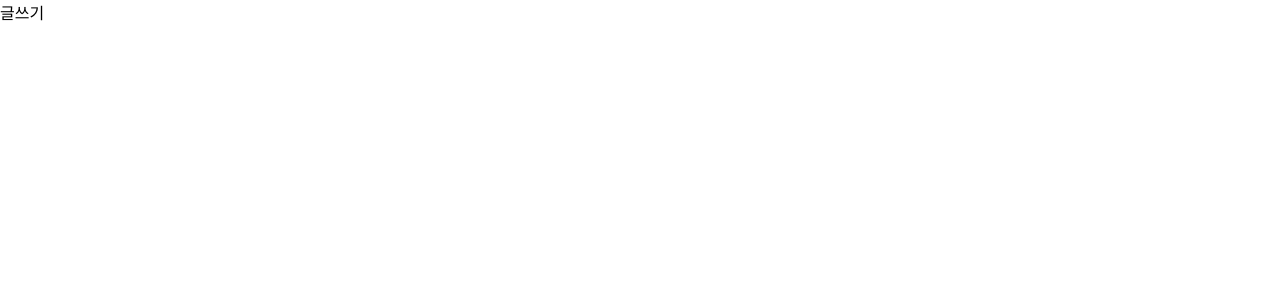
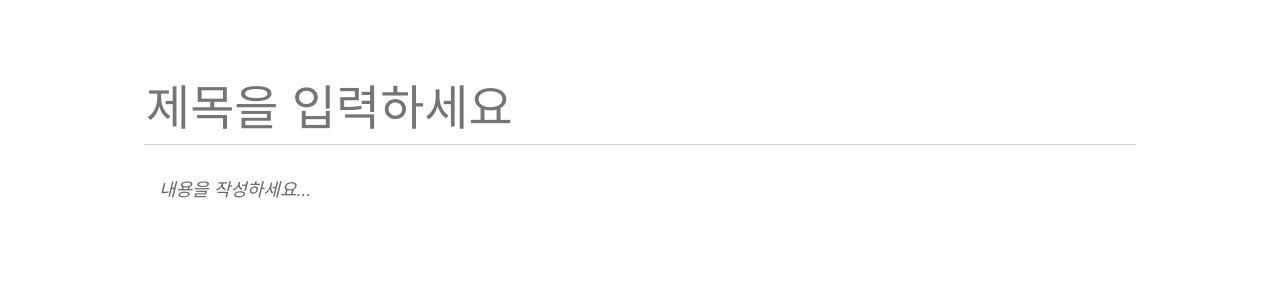
Before and after one commit to Mun94/react-blog-app, a React (Create React App) app in the folder blog-frontend/: page /write in a window 1280 px wide. Shown: the top 300 px of the page. Built offline with nearby package versions, Linux system fonts and the light colour scheme.

Commit message:
DONE | 에디터 UI 구현

```diff
--- a/blog-frontend/package.json
+++ b/blog-frontend/package.json
@@ -5,6 +5,7 @@
   "dependencies": {
     "axios": "^0.19.0",
     "immer": "^3.1.3",
+    "quill": "^1.3.7",
     "react": "^16.8.6",
     "react-dom": "^16.8.6",
     "react-redux": "^7.1.0",
--- /dev/null
+++ b/blog-frontend/src/components/write/Editor.js
@@ -0,0 +1,64 @@
+import React, { useRef, useEffect } from 'react';
+import Quill from 'quill';
+import 'quill/dist/quill.bubble.css';
+import styled from 'styled-components';
+import palette from '../../lib/styles/palette';
+import Responsive from '../common/Responsive.js';
+
+const EditorBlock = styled(Responsive)`
+  padding-top: 5rem;
+  padding-bottom: 5rem;
+`;
+
+const TitleInput = styled.input`
+  font-size: 3rem;
+  outline: none;
+  padding-bottom: 0.5rem;
+  border: none;
+  border-bottom: 1px solid ${palette.gray[4]};
+  margin-bottom: 2rem;
+  width: 100%;
+`;
+
+const QuillWrapper = styled.div`
+  .ql-editor {
+    padding: 0;
+    min-height: 320px;
+    font-size: 1.125rem;
+    line-height: 1.5;
+  }
+  .ql-editor .ql-blank::before {
+    left: 0px;
+  }
+`;
+
+const Editor = () => {
+  const quillElement = useRef(null);
+  const quillInstance = useRef(null);
+
+  useEffect(() => {
+    quillInstance.current = new Quill(quillElement.current, {
+      theme: 'bubble',
+      placeholder: '내용을 작성하세요...',
+      modules: {
+        toolbar: [
+          [{ header: '1' }, { header: '2' }],
+          ['bold', 'italic', 'underline', 'strike'],
+          [{ list: 'ordered' }, { list: 'bullet' }],
+          ['blockquote', 'code-block', 'link', 'image'],
+        ],
+      },
+    });
+  }, []);
+
+  return (
+    <EditorBlock>
+      <TitleInput placeholder="제목을 입력하세요" />
+      <QuillWrapper>
+        <div ref={quillElement} />
+      </QuillWrapper>
+    </EditorBlock>
+  );
+};
+
+export default Editor;
--- a/blog-frontend/src/pages/WritePage.js
+++ b/blog-frontend/src/pages/WritePage.js
@@ -1,7 +1,8 @@
 import React from 'react';
+import Editor from '../components/write/Editor.js';
 
 const WritePage = () => {
-  return <div>글쓰기</div>;
+  return <Editor />;
 };
 
 export default WritePage;
```
Also changed, not shown: 2 other files (tests, documents, lock files or other folders).
